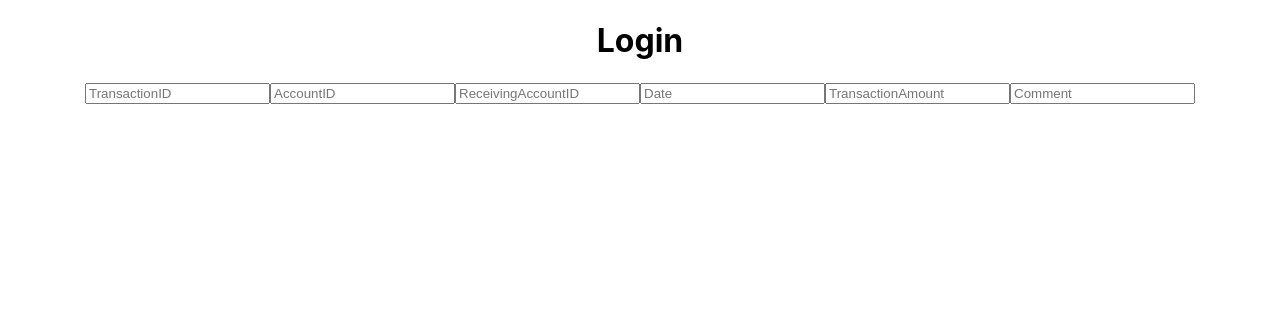
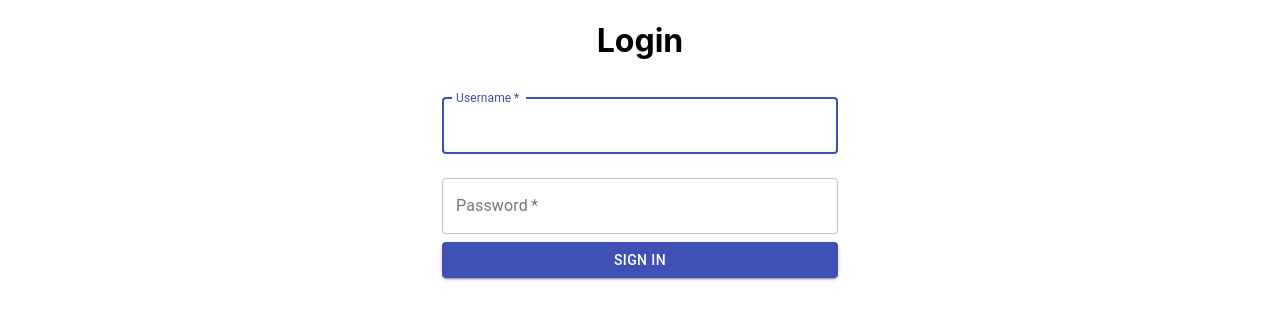
Before and after one commit to TanJunHong/dbs3, a React (Create React App) app in the folder client/: page /login in a window 1280 px wide. Shown: the top 320 px of the page. Built offline with nearby package versions, Linux system fonts and the light colour scheme.

Commit message:
commit all login

```diff
--- a/client/src/pages/Login/Login.jsx
+++ b/client/src/pages/Login/Login.jsx
@@ -1,81 +1,55 @@
-import { Button, Container, TextField } from "@material-ui/core";
-import React, { useContext } from "react";
-import { useState } from "react";
+import {Button, Container, TextField} from "@material-ui/core";
+import React, {useContext} from "react";
+import { useState } from 'react'
 import { useNavigate } from "react-router-dom";
-import "./login.css";
-import { AuthContext } from "../../context/authContext";
+import './login.css'
+import {AuthContext} from "../../context/authContext";
+
 
 const Login = () => {
-  const [err, setError] = useState(null);
-  const [schedule, setSchedule] = useState({
-    TransactionID: "",
-    AccountID: "",
-    ReceivingAccountID: "",
-    Date: "",
-    TransactionAmount: "",
-    Comment: "",
+  const [err, setError] = useState(null)
+  const [inputs, setInputs] = useState({
+    username: "",
+    password: "",
   });
 
-  const { currentUser } = useContext(AuthContext);
-
+    const { login } = useContext(AuthContext);
+ const navigate = useNavigate()
 
   const handleChange = (e) => {
-    setSchedule((prev) => ({ ...prev, [e.target.name]: e.target.value }));
+    setInputs((prev) => ({ ...prev, [e.target.name]: e.target.value }));
   };
 
-  const handleSubmit = async (e) => {};
+  const handleSubmit = async (e) => {
+    e.preventDefault()
+
+      const formData = new FormData();
+      formData.append("username", inputs.username);
+      formData.append("password", inputs.password);
+      await login(inputs);
+  };
 
   return (
-    <>
-      <div>
-        <h1>Login</h1>
-        <form>
-          <input
-            required
-            type="int"
-            placeholder="TransactionID"
-            name="TransactionID"
-            onChange={handleChange}
-          />
-          <input
-            required
-            type="int"
-            placeholder="AccountID"
-            name="AccountID"
-            onChange={handleChange}
-          />
-          <input
-            required
-            type="int"
-            placeholder="ReceivingAccountID"
-            name="ReceivingAccountID"
-            onChange={handleChange}
-          />
-          <input
-            required
-            type="int"
-            placeholder="Date"
-            name="Date"
-            onChange={handleChange}
-          />
-          <input
-            required
-            type="int"
-            placeholder="TransactionAmount"
-            name="TransactionAmount"
-            onChange={handleChange}
-          />
-          <input
-            required
-            type="int"
-            placeholder="Comment"
-            name="Comment"
-            onChange={handleChange}
-          />
+    <div>
+      <h1>Login</h1>
+        <Container component="main" maxWidth="xs">
+        <form onSubmit={handleSubmit}>
+            <TextField type="text" variant="outlined" margin="normal" required fullWidth id="username"
+                       inputProps={{title: "username"}}
+                       label="Username" name="username" autoComplete="username" autoFocus
+                       onChange={handleChange}/>
+            <TextField variant="outlined" margin="normal" required fullWidth name="password" label="Password"
+                       inputProps={{title: "password"}}
+                       type="password" id="password" autoComplete="current-password"
+                       onChange={handleChange}/>
+            <Button type="submit" fullWidth variant="contained" color="primary"
+                    title="sign-in">
+                Sign In
+            </Button>
         </form>
+        </Container>
       </div>
-    </>
-  );
-};
+  )
+}
 
-export default Login;
+export default Login
```
